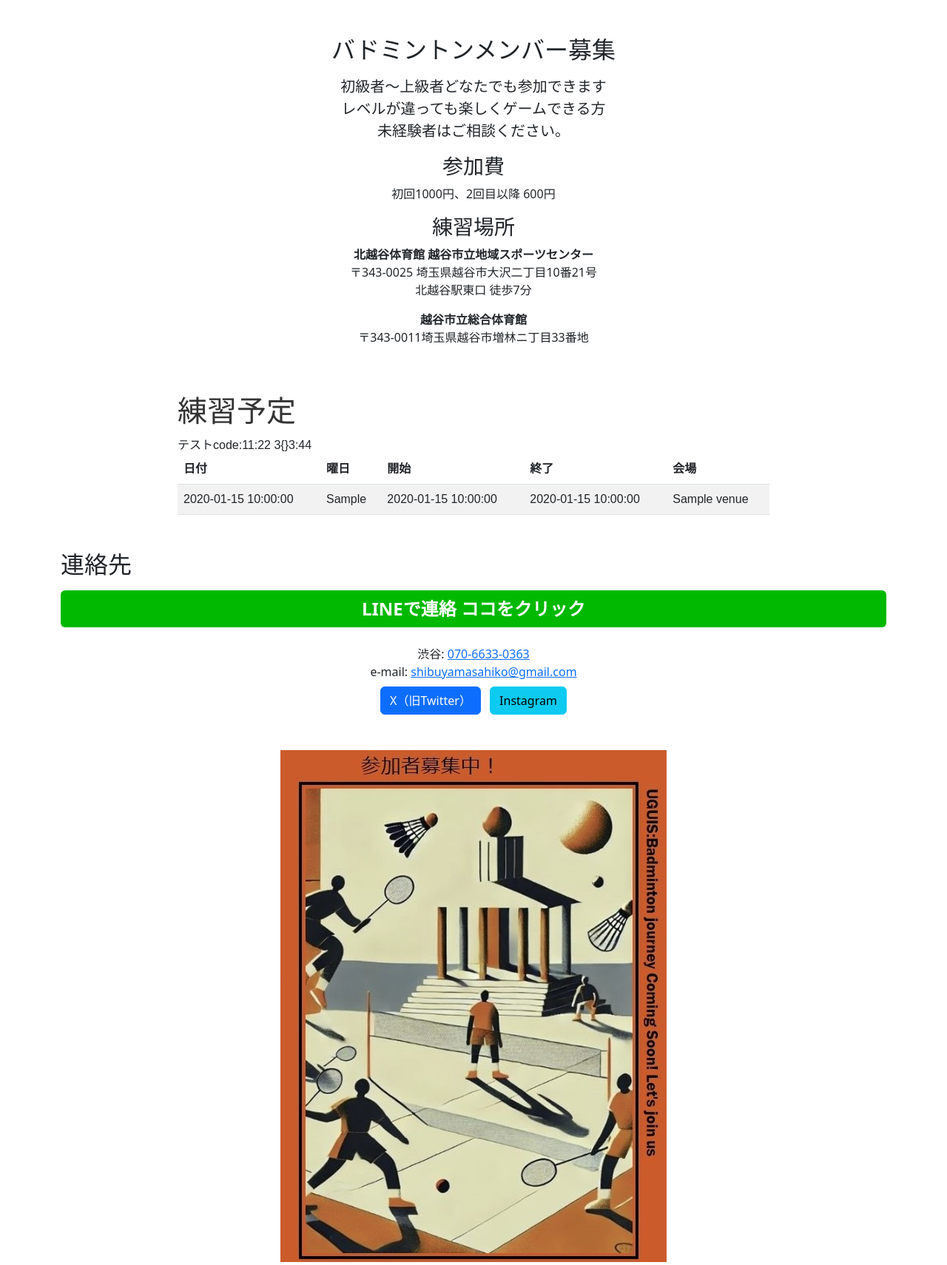
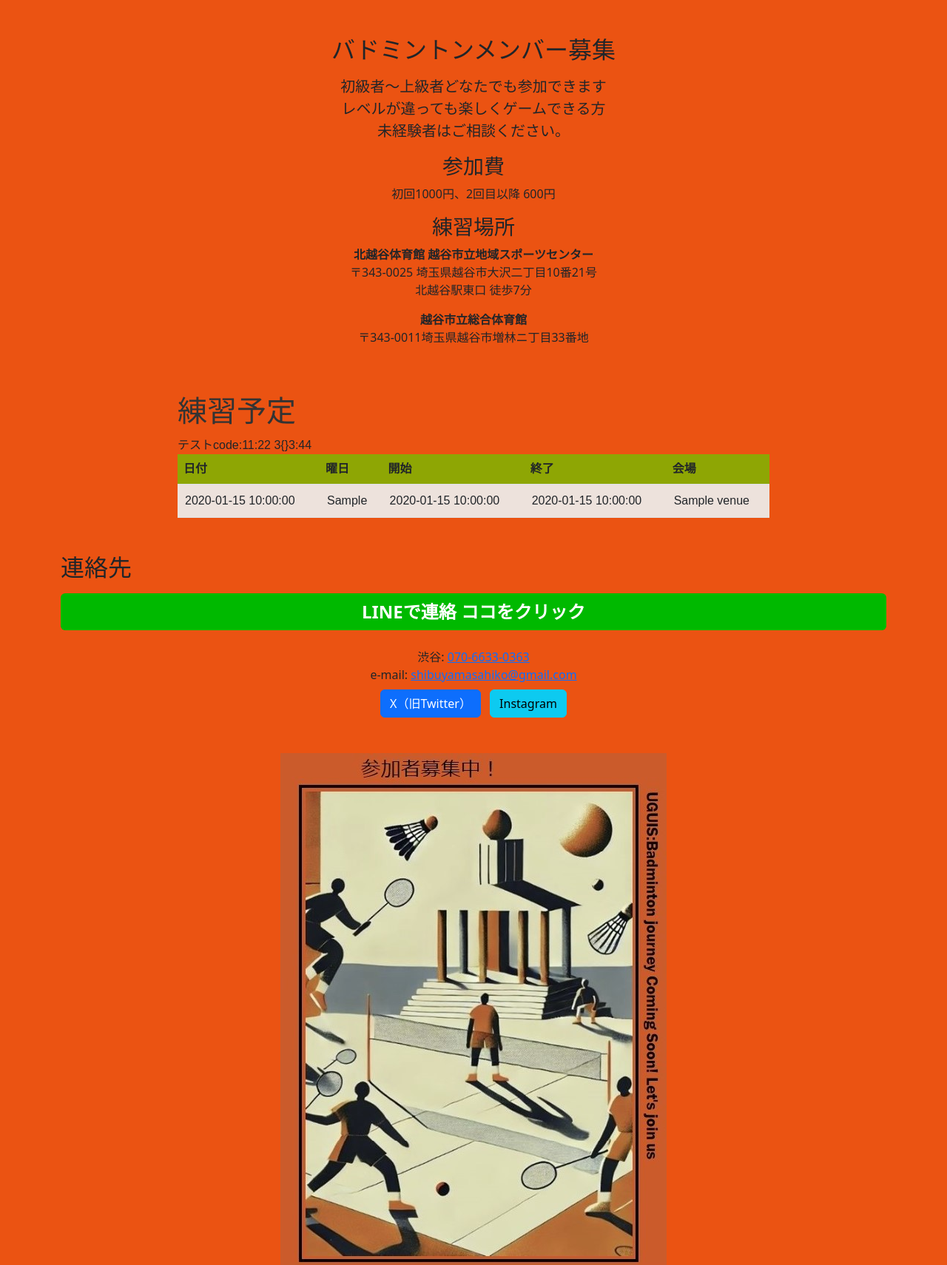
Before and after one commit to UGUIS8020/uguis_bad, a Python web app: template templates/index.html in a window 1280 px wide. Shown: the part 56-1766 px from the top of the page at 74% size. Run offline with Jinja, Linux system fonts and the light colour scheme; the template is opened without the code that fills it: most values are stand-ins (such as "Sample title", 1, 10 or a date in 2020); some libraries are stand-ins or nearby versions.

Commit message:
新越谷

```diff
--- a/static/style.css
+++ b/static/style.css
@@ -1,3 +1,5 @@
-body {
-    background-color: #006600; /* アリスブルー */
-  }
+.body{
+  background-color: #eb5312;
+  padding: 0;
+  margin: 0;
+}
--- a/templates/base.html
+++ b/templates/base.html
@@ -80,6 +80,7 @@
 
     <style>
         body {
+              background-color: #eb5312;
               padding-top: 56px;
         }
 
--- a/templates/index.html
+++ b/templates/index.html
@@ -42,15 +42,15 @@
                   padding-bottom: 5px;
                   border-bottom: 2px solid #eee;
                 }
-                .schedule ul {
-                  list-style: none;
-                  padding: 0;
+                .schedule th {
+                  background-color: #8ea604;
+
                 }
-                .schedule li {
+                .schedule td {
                   padding: 10px;
                   margin: 5px 0;
-                  background-color: #f8f9fa;
-                  border-radius: 4px;
+                  background-color: #faeee8;
+
                 }
                 .special-venue {
                   color: #2c5282;
```
